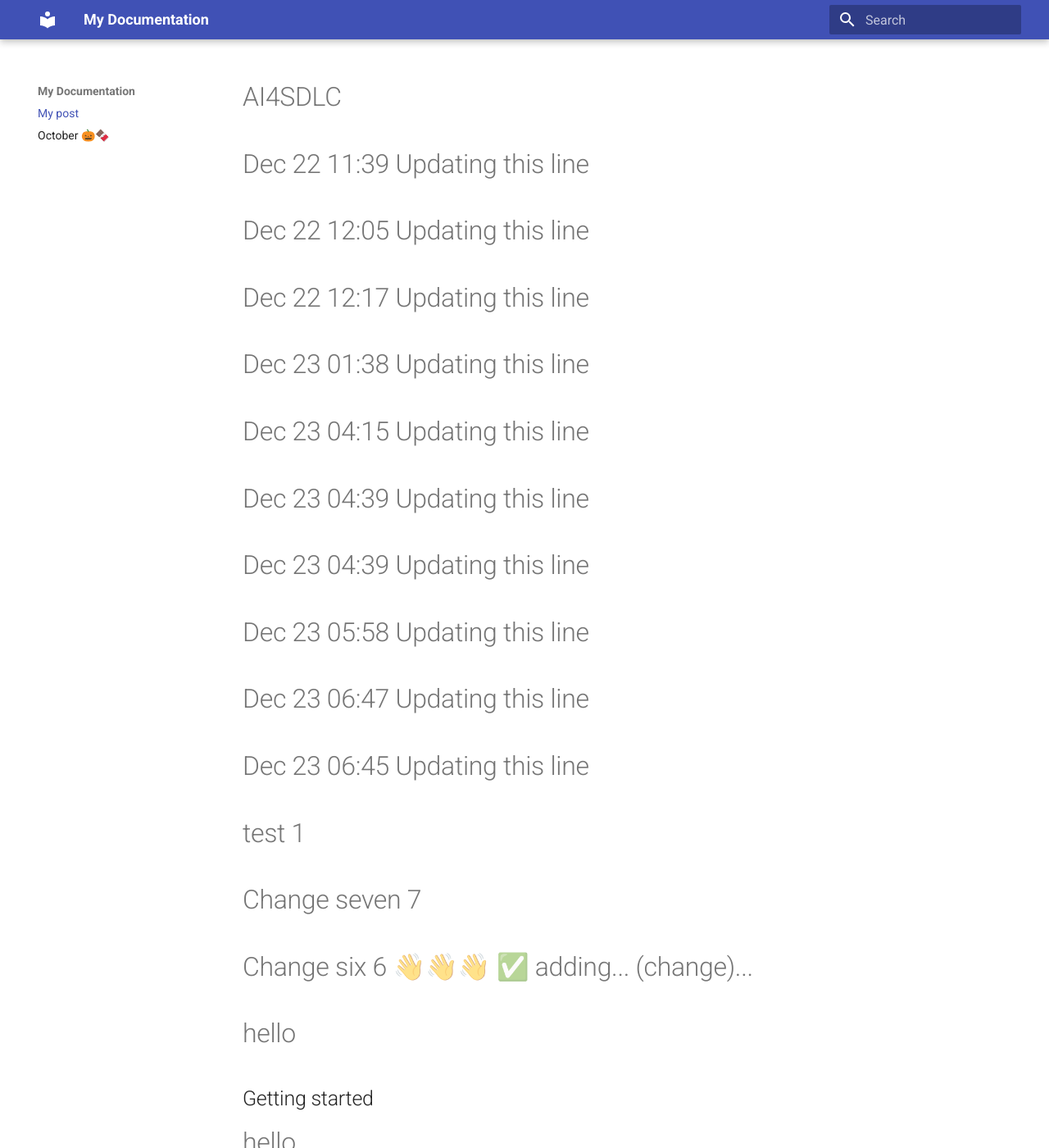
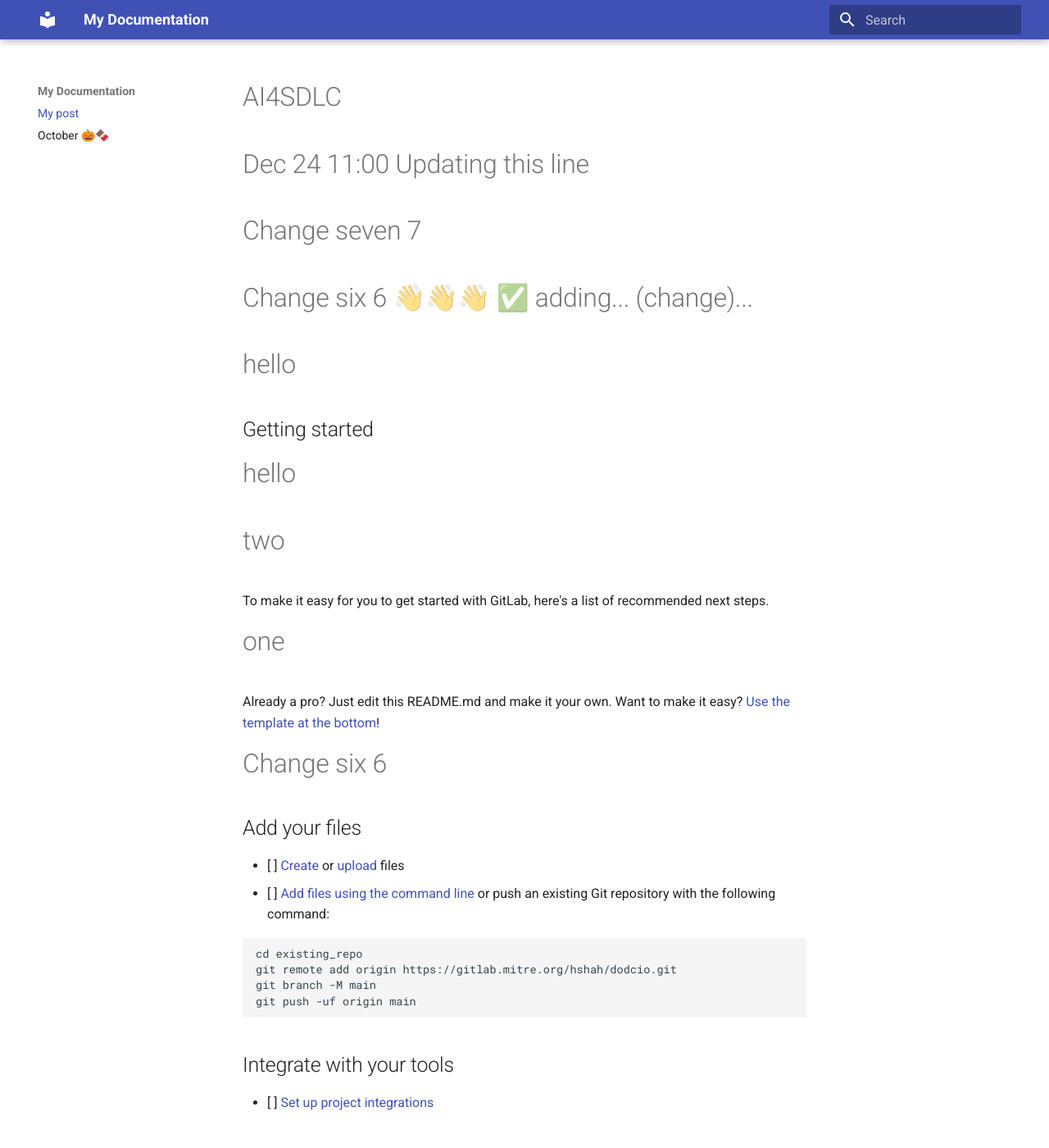
Before and after one commit to Code-dot-mil/two-steps-eval, an MkDocs documentation site: the page built from docs/index.md, in a window 1280 px wide and 1400 px high. Shown: the whole window at 82% size. Built offline with MkDocs 1.6.1 and Material for MkDocs 9.7.7, drawn with Linux system fonts in a browser that asks for light colours.

Commit message:
Clean up update log and add new entry
Removed outdated update lines and added a new entry.

```diff
--- a/docs/index.md
+++ b/docs/index.md
@@ -3,17 +3,8 @@ title: My post
 author: That Would Be Me
 ---
 # AI4SDLC
-# Dec 22 11:39 Updating this line
-# Dec 22 12:05 Updating this line
-# Dec 22 12:17 Updating this line
-# Dec 23 01:38 Updating this line
-# Dec 23 04:15 Updating this line
-# Dec 23 04:39 Updating this line
-# Dec 23 04:39 Updating this line
-# Dec 23 05:58 Updating this line
-# Dec 23 06:47 Updating this line
-# Dec 23 06:45 Updating this line
-# test 1
+# Dec 24 11:00 Updating this line
+
 
 # Change seven 7
 # Change six 6 👋👋👋 ✅ adding... (change)...
```
